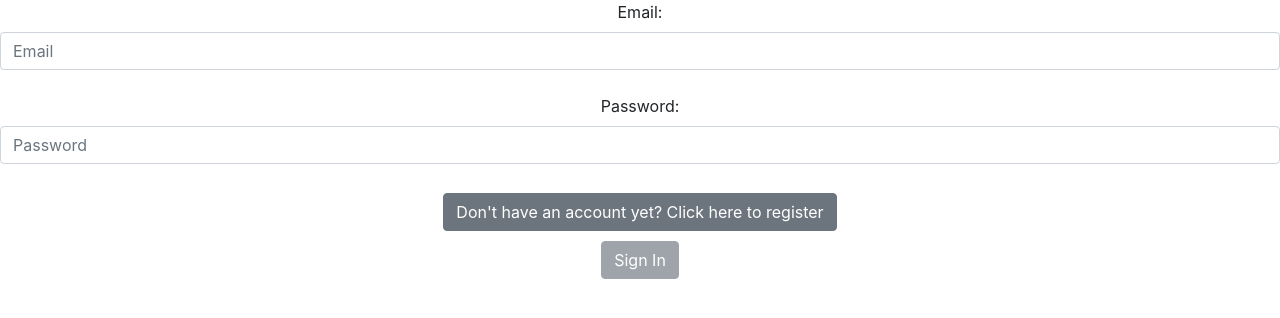
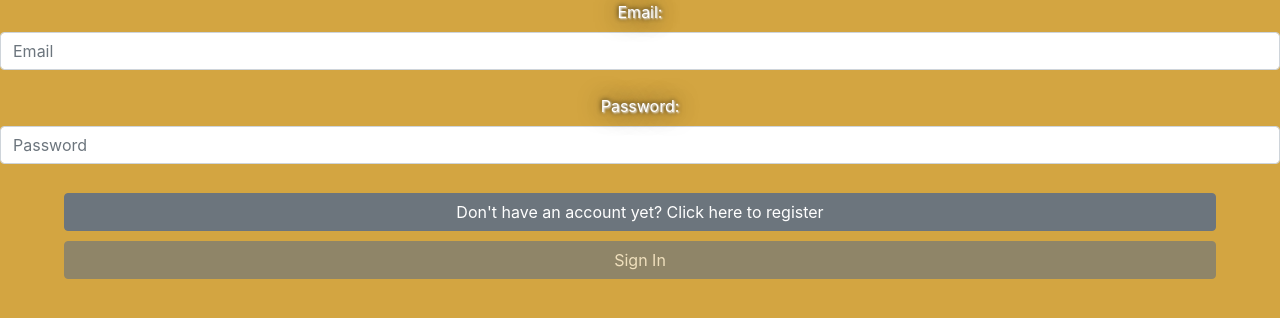
Before and after one commit to THSampson/CharacterCreator-Client, a React (Create React App) app: page / in a window 1280 px wide. Shown: the top 318 px of the page. Built offline with nearby package versions, Linux system fonts and the light colour scheme.

Commit message:
added a little bit styling

```diff
--- a/src/App.css
+++ b/src/App.css
@@ -1,38 +1,20 @@
 .App {
   text-align: center;
+  color: white;
+  text-shadow: 1px 1px 2px white, 0 0 25px black, 0 0 5px black;
 }
 
-.App-logo {
-  height: 40vmin;
-  pointer-events: none;
+body {
+  background-color: #d3a541;
 }
 
-@media (prefers-reduced-motion: no-preference) {
-  .App-logo {
-    animation: App-logo-spin infinite 20s linear;
-  }
+Button {
+  width: 90%;
+  cursor: pointer;
+  margin-right: 0.25em;
+  margin-top: 0.5em;
 }
-
-.App-header {
-  background-color: #282c34;
-  min-height: 100vh;
-  display: flex;
-  flex-direction: column;
-  align-items: center;
-  justify-content: center;
-  font-size: calc(10px + 2vmin);
+Container{
   color: white;
+  text-shadow: 1px 1px 2px black, 0 0 25px blue, 0 0 5px darkblue;
 }
-
-.App-link {
-  color: #61dafb;
-}
-
-@keyframes App-logo-spin {
-  from {
-    transform: rotate(0deg);
-  }
-  to {
-    transform: rotate(360deg);
-  }
-}
```
